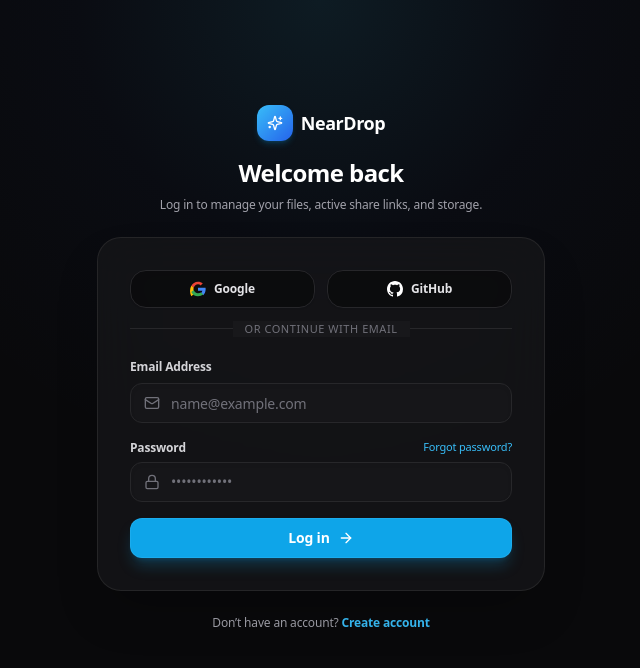
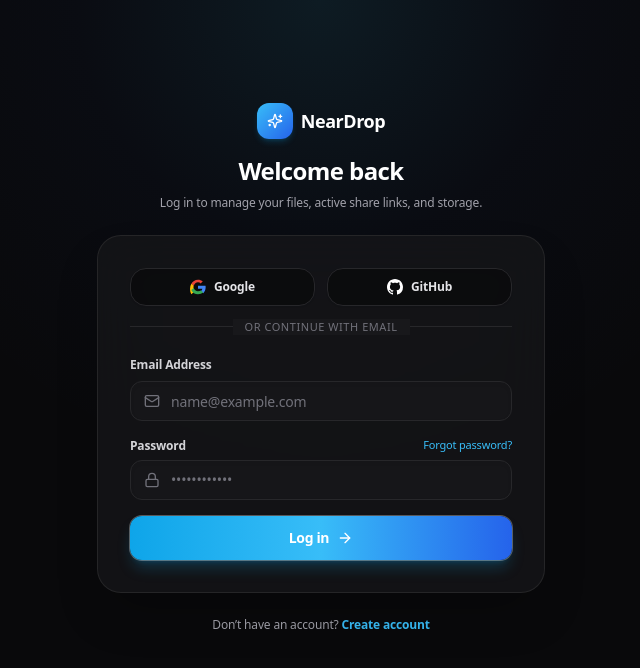
Before and after one commit to TikziiBaba/neardrop, a Next.js app: page /login in a window 1280 px wide. Shown: the top 668 px of the page, without its empty margins (319-959 px from the left). Built offline with nearby package versions, Linux system fonts and the light colour scheme; no server answers.

Commit message:
style: expand button padding and sizes for plump, spacious Apple design aesthetic

```diff
--- a/src/components/layout/Navbar.tsx
+++ b/src/components/layout/Navbar.tsx
@@ -122,7 +122,7 @@
                 </Button>
               </Link>
               <Link href="/register">
-                <Button variant="primary" size="sm" className="gap-1.5">
+                <Button variant="primary" size="pill" className="gap-2 shadow-lg shadow-sky-500/25">
                   <span>{t.navbar.getStarted}</span>
                   <ArrowRight className="h-3.5 w-3.5" />
                 </Button>
--- a/src/components/ui/button.tsx
+++ b/src/components/ui/button.tsx
@@ -3,32 +3,33 @@
 import { cn } from "@/lib/utils";
 
 const buttonVariants = cva(
-  "inline-flex items-center justify-center whitespace-nowrap rounded-xl text-sm font-medium transition-all duration-200 focus-visible:outline-none focus-visible:ring-2 focus-visible:ring-sky-500/80 focus-visible:ring-offset-2 disabled:pointer-events-none disabled:opacity-50 active:scale-[0.97] cursor-pointer select-none",
+  "inline-flex items-center justify-center whitespace-nowrap text-sm font-semibold tracking-tight transition-all duration-200 focus-visible:outline-none focus-visible:ring-2 focus-visible:ring-sky-500/80 focus-visible:ring-offset-2 focus-visible:ring-offset-zinc-950 disabled:pointer-events-none disabled:opacity-50 active:scale-[0.97] hover:scale-[1.01] cursor-pointer select-none",
   {
     variants: {
       variant: {
         default:
-          "bg-white text-zinc-950 hover:bg-zinc-100 shadow-sm shadow-black/10 dark:bg-white dark:text-zinc-950 dark:hover:bg-zinc-100 font-semibold",
+          "bg-white text-zinc-950 hover:bg-zinc-100 shadow-md shadow-black/10 ring-1 ring-white/30 font-semibold",
         primary:
-          "bg-sky-500 hover:bg-sky-400 text-white shadow-md shadow-sky-500/25 border border-sky-400/30 font-semibold",
+          "bg-gradient-to-r from-sky-500 via-sky-400 to-blue-600 hover:from-sky-400 hover:to-blue-500 text-white shadow-lg shadow-sky-500/25 ring-1 ring-white/30 font-semibold",
         destructive:
-          "bg-rose-500/10 text-rose-400 border border-rose-500/20 hover:bg-rose-500/20 font-medium",
+          "bg-rose-500/15 text-rose-300 border border-rose-500/30 hover:bg-rose-500/25 hover:text-rose-200 font-semibold",
         outline:
-          "border border-zinc-800 bg-zinc-900/60 hover:bg-zinc-800/80 text-zinc-200 hover:text-white backdrop-blur-md font-medium",
+          "border border-zinc-700/80 bg-zinc-900/70 hover:bg-zinc-800/90 hover:border-zinc-600 text-zinc-200 hover:text-white backdrop-blur-md shadow-sm font-medium",
         secondary:
-          "bg-zinc-800 text-zinc-100 hover:bg-zinc-700 font-medium",
+          "bg-zinc-800 hover:bg-zinc-700 text-zinc-100 border border-zinc-700/50 shadow-sm font-medium",
         ghost:
-          "hover:bg-zinc-800/60 text-zinc-400 hover:text-zinc-100 font-medium",
+          "hover:bg-white/[0.08] text-zinc-400 hover:text-zinc-100 font-medium",
         glass:
-          "bg-white/10 hover:bg-white/15 text-white border border-white/10 backdrop-blur-xl shadow-sm font-medium",
+          "bg-white/[0.08] hover:bg-white/[0.14] text-white border border-white/15 backdrop-blur-xl shadow-md font-medium ring-1 ring-white/10",
         link:
-          "text-sky-400 underline-offset-4 hover:underline font-medium",
+          "text-sky-400 underline-offset-4 hover:underline font-medium p-0 h-auto",
       },
       size: {
-        default: "h-10 px-4 py-2",
-        sm: "h-8.5 rounded-lg px-3 text-xs",
-        lg: "h-12 rounded-2xl px-6 text-sm sm:text-base font-semibold",
-        icon: "h-10 w-10 p-0",
+        default: "h-11 rounded-2xl px-5.5 py-2.5 gap-2.5 text-sm",
+        sm: "h-9.5 rounded-xl px-4.5 py-2 gap-2 text-xs",
+        lg: "h-13 rounded-2xl px-7 py-3.5 gap-3 text-base font-bold",
+        pill: "h-10 rounded-full px-5.5 py-2 gap-2 text-xs font-semibold",
+        icon: "h-10 w-10 rounded-xl p-0",
       },
     },
     defaultVariants: {
```
